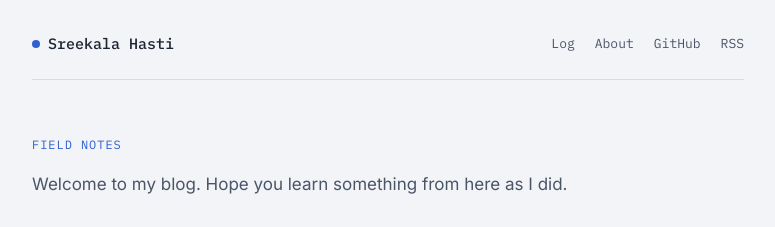
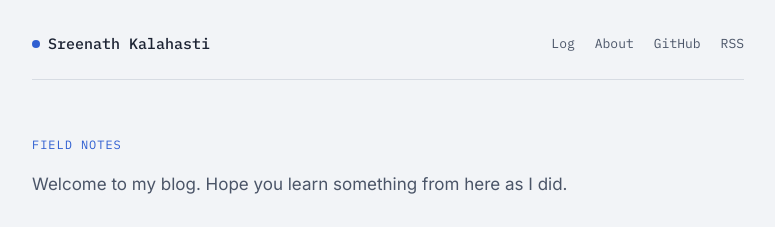
Before and after one commit to sreekala-labs/sreekala-labs.github.io, a Jekyll site: the page built from index.html, in a window 1280 px wide. Shown: the top 227 px of the page, without its empty margins (252-1027 px from the left). Built offline with Jekyll 4.4.1, drawn with Linux system fonts in a browser that asks for light colours.

Commit message:
Update default.html

```diff
--- a/_layouts/default.html
+++ b/_layouts/default.html
@@ -17,7 +17,7 @@
     <header class="site-header">
       <a class="site-header__mark" href="{{ '/' | relative_url }}">
         <span class="dot" aria-hidden="true"></span>
-        <span class="site-header__name">Sreekala Hasti</span>
+        <span class="site-header__name">Sreenath Kalahasti</span>
       </a>
       <nav class="site-header__nav">
         <a href="{{ '/' | relative_url }}">Log</a>
```
